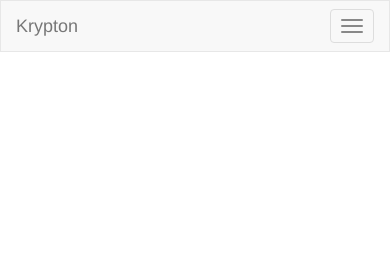
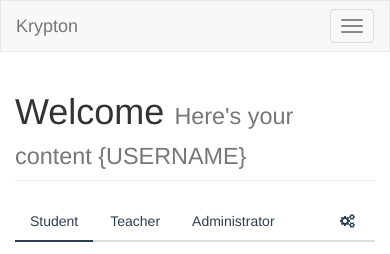
Before and after one commit to CrySys-UK/Krypton, a PHP site: page /KryptonOOP/template/Krypton/index.php in a window 390 px wide. Shown: the top 254 px of the page. Run offline with PHP 8.4, Linux system fonts and the light colour scheme; some libraries are stand-ins or nearby versions.

Commit message:
Little things

```diff
--- a/index.php
+++ b/index.php
@@ -2,7 +2,6 @@
 require 'global.php';
 
 	$template->Show($template->SetParams());
-	$user->isLoggedRedirect();
 
 	if (!isset($_GET['page']))
 	{
--- a/template/Krypton/index.php
+++ b/template/Krypton/index.php
@@ -38,11 +38,11 @@
                         <ul class="nav navbar-nav navbar-right">
                             <li class="dropdown">
                                 <a href="#" class="dropdown-toggle currentuser" data-toggle="dropdown" role="button" aria-haspopup="true" aria-expanded="false">
-								{username}<span class="caret"></span></a>
+								{USERNAME}<span class="caret"></span></a>
                                 <ul class="dropdown-menu">
                                     <li><a href="{URL}/update_user_account.php">Account Settings</a></li>
                                     <li role="separator" class="divider"></li>
-                                    <li><a href="{URL}/logout.php">Logout</a></li>
+                                    <li><a href="{URL}/index.php?page=logout">Logout</a></li>
                                 </ul>
                             </li>
                         </ul>
@@ -51,4 +51,75 @@
             </div>
             <!-- /.container -->
         </nav>
+		    <div class="container ">
+
+        <!-- Page Heading -->
+        <div class="row ">
+            <div class="col-lg-12 ">
+                <h1 class="page-header ">Welcome
+                    <small>Here's your content {USERNAME}</small>
+                </h1>
+            </div>
+        </div>
+        <ul class="nav nav-tabs">
+            <li class="active"><a data-toggle="tab" href="#home">Student</a></li>
+			<li><a data-toggle="tab" href="#teacher">Teacher</a></li>
+			<li><a data-toggle="tab" href="#admin">Administrator</a></li>
+			<li class="nav pull-right"><a href="/admin_grid_management.php"><i class="fa fa-cogs" style="padding: 3px;" aria-hidden="true"></i></a></li>
+        </ul>
+
+        <div class="tab-content">
+            <div id="home" class="tab-pane fade in active">
+                <div class="row ">
+                        <div class="col-md-3 portfolio-item ">
+					<img class="img-responsive gridimage " src="{GRID_IMG}" alt=" " title="">
+				</a>
+                            <span class="gridtext">
+                            </span>
+                        </div>
+                </div>
+            </div>
+            <div id="teacher" class="tab-pane fade">
+                <div class="row ">
+                        <div class="col-md-3 portfolio-item ">
+                            <a href="{GRID_URL}">
+					<img class="img-responsive gridimage" src="" alt=" " title="{GRID:TITLE}">
+				</a>
+                            <span class="gridtext">
+                            </span>
+                        </div>
+                </div>
+            </div>
+
+            <div id="admin" class="tab-pane fade">
+                <div class="row ">
+                        <div class="col-md-3 portfolio-item ">
+                            <a href="">
+					<img class="img-responsive gridimage" src="ss" alt=" " title="">
+				</a>
+                            <span class="gridtext">
+                                {GRID:TITLE}
+                            </span>
+                        </div>
+                </div>
+            </div>
+			<!-- Footer -->
+			<div class="footer">
+				<div class="container">
+					<p class="navbar-text pull-left">© 2016 - CrySys
+					</p>
+				</div>
+			</div>
+			<!-- /.container -->
+
+			<!-- jQuery -->
+			<script src="https://ajax.googleapis.com/ajax/libs/jquery/1.12.4/jquery.min.js"></script>
+
+			<!-- Bootstrap Core JavaScript -->
+			<script src="{URL}/template/{TPL}/js/bootstrap.min.js "></script>
+
+
+
+
+			</body>
 </HTML>
```
Also changed, not shown: core/grid.class.php (added, +9 -0 lines), core/template.class.php (+9 -3 lines), core/users.class.php (+13 -32 lines), global.php (+13 -1 lines), template/Krypton/login.php (+0 -19 lines), template/Krypton/logout.php (added, +8 -0 lines), core/manage/config.php (line endings or trailing spaces).
